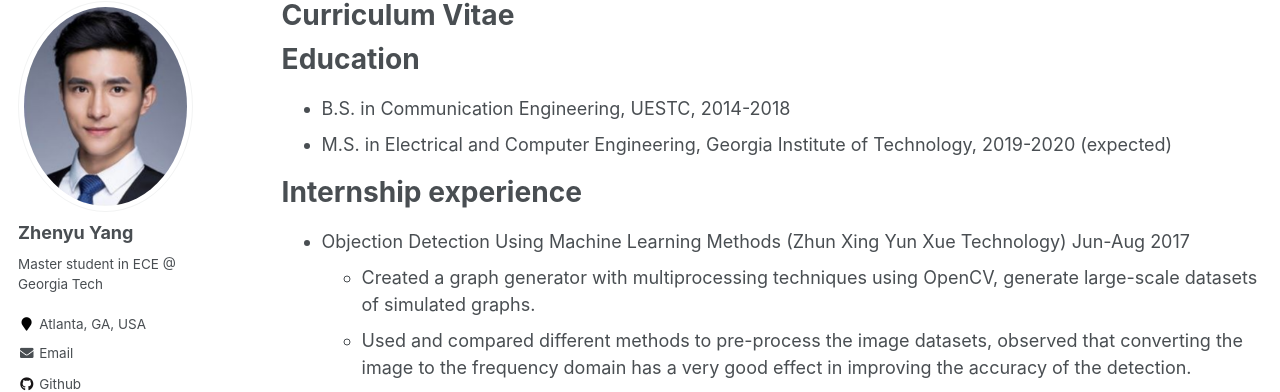
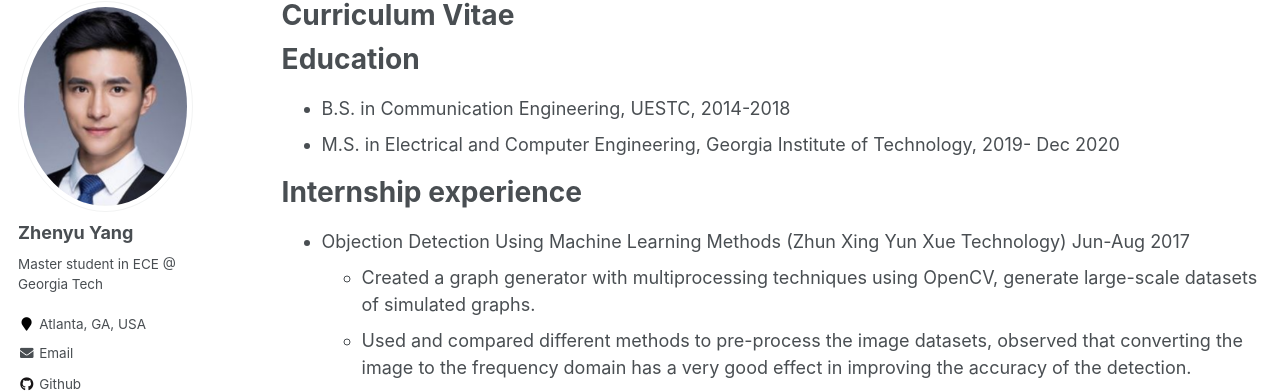
Before and after one commit to azpeteryang/azpeteryang.github.io, a Jekyll site: the page built from _pages/cv.md, in a window 1280 px wide and 900 px high. Shown: the part 117-509 px from the top of the window. Built offline with Jekyll 4.4.1, drawn with Linux system fonts in a browser that asks for light colours; some of the changed text lies outside the part shown.

Commit message:
Update cv.md

```diff
--- a/_pages/cv.md
+++ b/_pages/cv.md
@@ -12,7 +12,7 @@ redirect_from:
 Education
 ======
 * B.S. in Communication Engineering, UESTC, 2014-2018
-* M.S. in Electrical and Computer Engineering, Georgia Institute of Technology, 2019-2020 (expected)
+* M.S. in Electrical and Computer Engineering, Georgia Institute of Technology, 2019- Dec 2020
 
 Internship experience
 ======
```
Also changed, not shown: other parts of _pages/cv.md (+1 -1 lines).
